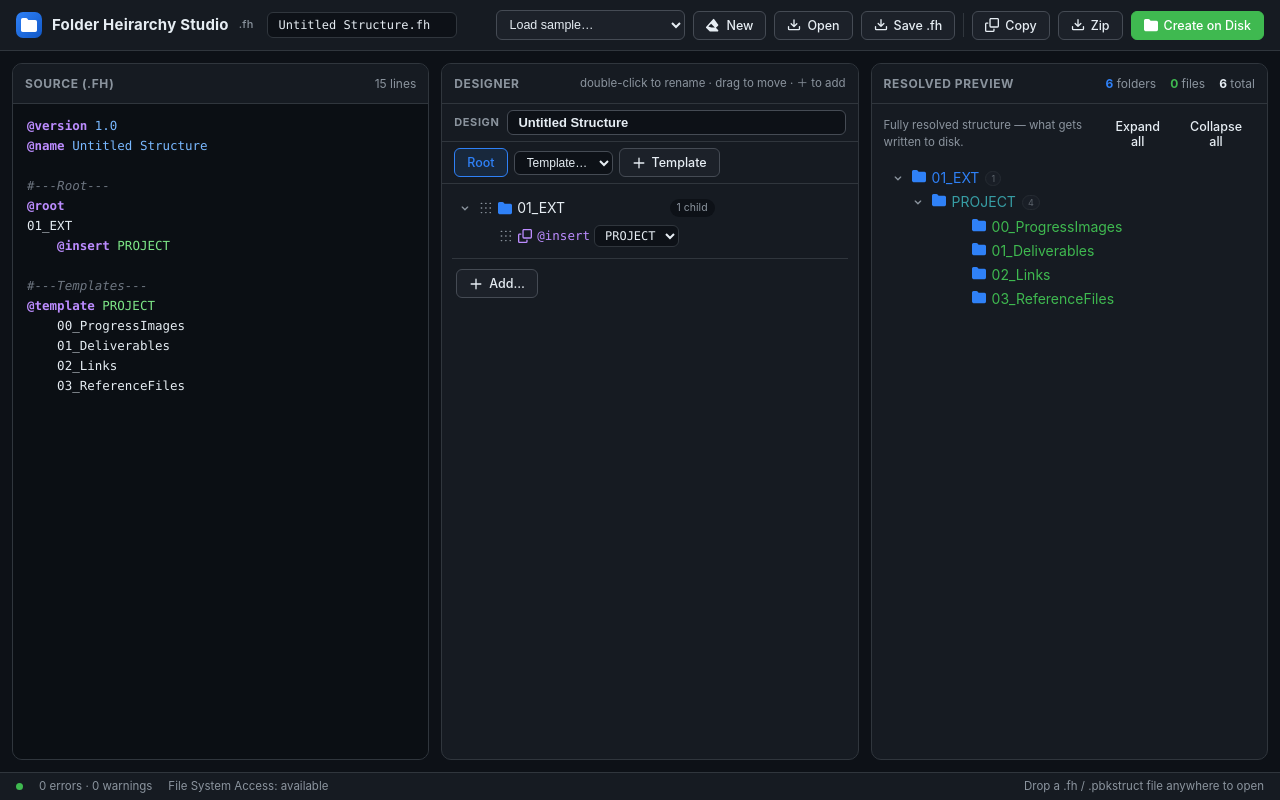
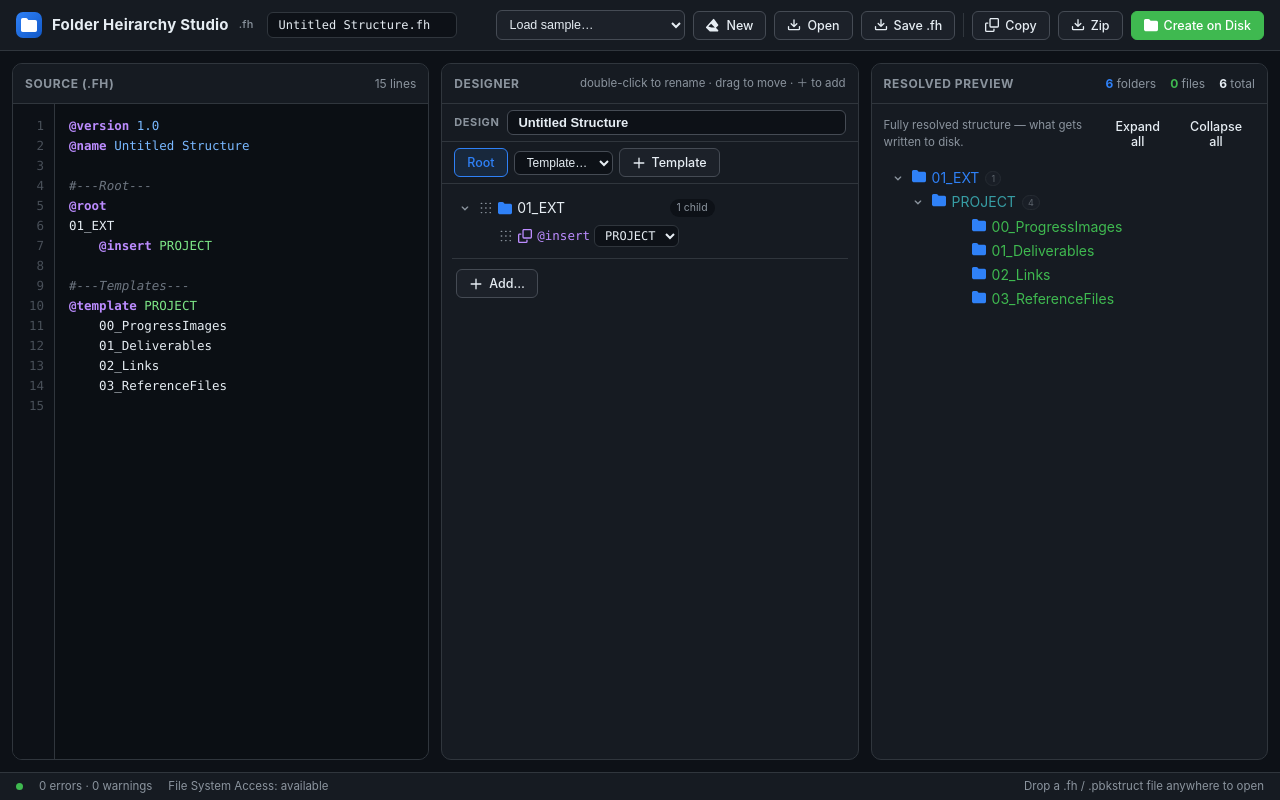
Before and after one commit to JettTurner/Production-Sandbox, a React (Vite) app in the folder web/: page / in a window 1280 px wide. Built offline with nearby package versions, Linux system fonts and the light colour scheme; the HTML template or start-up script is replaced by a standard one.

Commit message:
line numbers added to gutter
Line numbers added: a fixed gutter on the left of the code pane shows `1..N`, right-aligned in muted mono, separated by a border, and scrolls in sync with the editor. Typecheck and build pass.

```diff
--- a/web/src/components/CodePane.tsx
+++ b/web/src/components/CodePane.tsx
@@ -1,4 +1,5 @@
 import { useEffect, useMemo, useRef } from "react";
+import type { KeyboardEvent } from "react";
 
 interface CodePaneProps {
   source: string;
@@ -37,22 +38,75 @@ function highlightSource(source: string): string {
 export default function CodePane({ source, onChange }: CodePaneProps) {
   const textareaRef = useRef<HTMLTextAreaElement>(null);
   const backdropRef = useRef<HTMLPreElement>(null);
+  const gutterRef = useRef<HTMLPreElement>(null);
   const highlighted = useMemo(() => highlightSource(source), [source]);
+  const lineNumbers = useMemo(
+    () => source.split("\n").map((_, i) => i + 1).join("\n"),
+    [source],
+  );
 
   useEffect(() => {
     const ta = textareaRef.current;
     const pre = backdropRef.current;
-    if (!ta || !pre) return;
+    const gutter = gutterRef.current;
+    if (!ta || !pre || !gutter) return;
     const sync = () => {
       pre.scrollTop = ta.scrollTop;
       pre.scrollLeft = ta.scrollLeft;
+      gutter.scrollTop = ta.scrollTop;
     };
     ta.addEventListener("scroll", sync);
     return () => ta.removeEventListener("scroll", sync);
   }, []);
 
+  const handleKeyDown = (e: KeyboardEvent<HTMLTextAreaElement>) => {
+    if (e.key !== "Tab") return;
+    e.preventDefault();
+    const ta = textareaRef.current;
+    if (!ta) return;
+    const { selectionStart: start, selectionEnd: end, value } = ta;
+    const multiline = start !== end && value.slice(start, end).includes("\n");
+    const lineStart = value.lastIndexOf("\n", start - 1) + 1;
+    const blockEndIdx = value.indexOf("\n", end);
+    const blockEnd = blockEndIdx === -1 ? value.length : blockEndIdx;
+    const block = value.slice(lineStart, blockEnd);
+    const apply = (next: string, caretStart: number, caretEnd: number) => {
+      onChange(next);
+      requestAnimationFrame(() => {
+        ta.selectionStart = caretStart;
+        ta.selectionEnd = caretEnd;
+      });
+    };
+
+    if (e.shiftKey) {
+      const outdented = block.replace(/^\t/, "");
+      apply(
+        value.slice(0, lineStart) + outdented + value.slice(blockEnd),
+        lineStart,
+        lineStart + outdented.length,
+      );
+      return;
+    }
+    if (multiline) {
+      const indented = block.replace(/^(?=.)/gm, "\t");
+      apply(
+        value.slice(0, lineStart) + indented + value.slice(blockEnd),
+        lineStart,
+        lineStart + indented.length,
+      );
+      return;
+    }
+    const next = value.slice(0, start) + "\t" + value.slice(end);
+    apply(next, start + 1, start + 1);
+  };
+
   return (
     <div className="code-wrap">
+      <div className="code-linearea">
+        <pre ref={gutterRef} className="code-gutter" aria-hidden="true">
+          {lineNumbers}
+        </pre>
+        <div className="code-editor">
           <pre ref={backdropRef} className="code-backdrop" aria-hidden="true">
             <span dangerouslySetInnerHTML={{ __html: highlighted }} />
           </pre>
@@ -61,10 +115,13 @@ export default function CodePane({ source, onChange }: CodePaneProps) {
             className="code-input"
             value={source}
             onChange={(e) => onChange(e.target.value)}
+            onKeyDown={handleKeyDown}
             spellCheck={false}
             wrap="off"
             aria-label="Folder hierarchy source (.fh)"
           />
+        </div>
+      </div>
       {!source.trim() && <div className="code-empty">Start typing… or design visually in the middle pane.</div>}
     </div>
   );
--- a/web/src/index.css
+++ b/web/src/index.css
@@ -294,8 +294,36 @@ button {
 .code-wrap {
   position: relative;
   height: 100%;
-  overflow: auto;
+  overflow: hidden;
   background: #0b0f14;
+}
+.code-linearea {
+  position: absolute;
+  inset: 0;
+  display: flex;
+  align-items: stretch;
+}
+.code-editor {
+  position: relative;
+  flex: 1 1 auto;
+  min-width: 0;
+}
+.code-gutter {
+  flex: 0 0 auto;
+  margin: 0;
+  min-width: 42px;
+  padding: 12px 10px;
+  text-align: right;
+  color: #484f58;
+  background: #0d1117;
+  border-right: 1px solid var(--border);
+  font-family: var(--mono);
+  font-size: 12.5px;
+  line-height: 1.6;
+  white-space: pre;
+  overflow: hidden;
+  user-select: none;
+  pointer-events: none;
 }
 .code-backdrop,
 .code-input {
```
Lines whose indentation alone changed are shown as unchanged.
